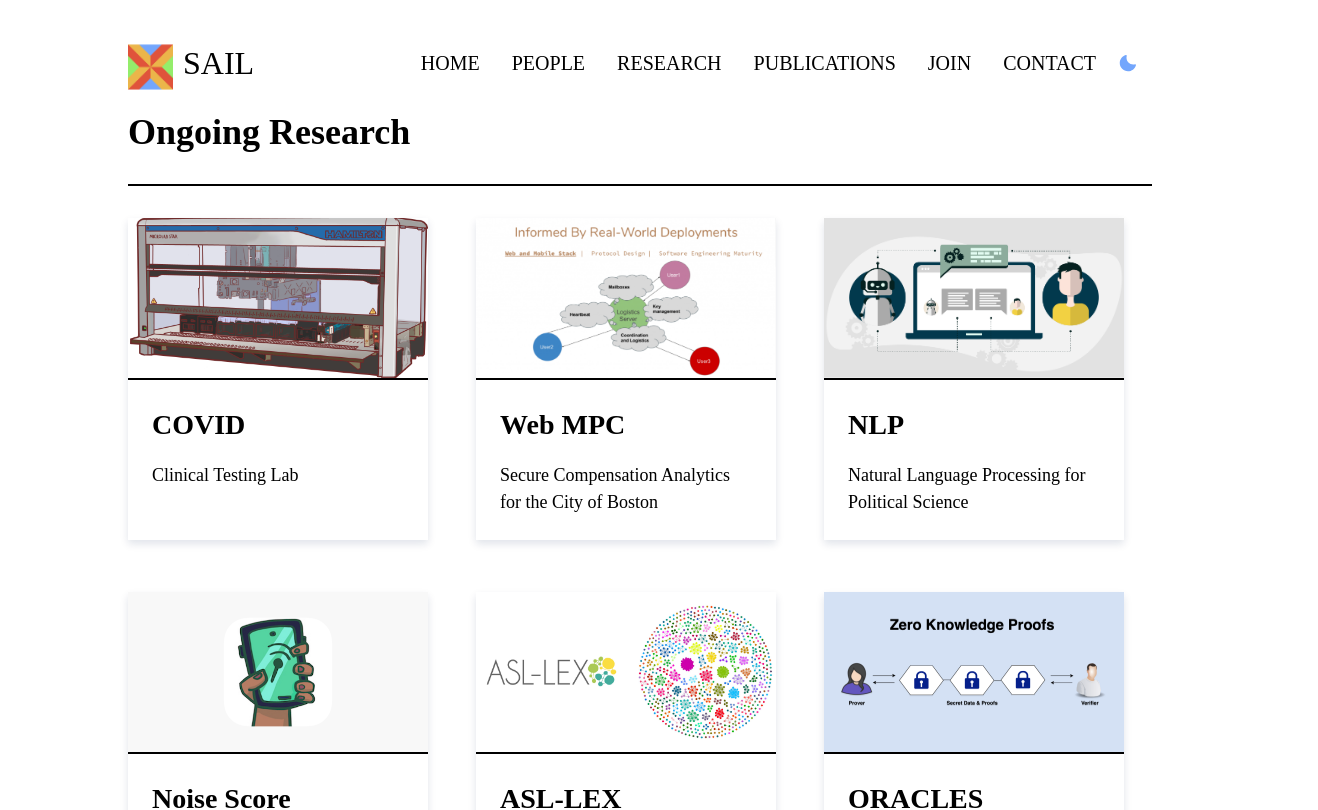
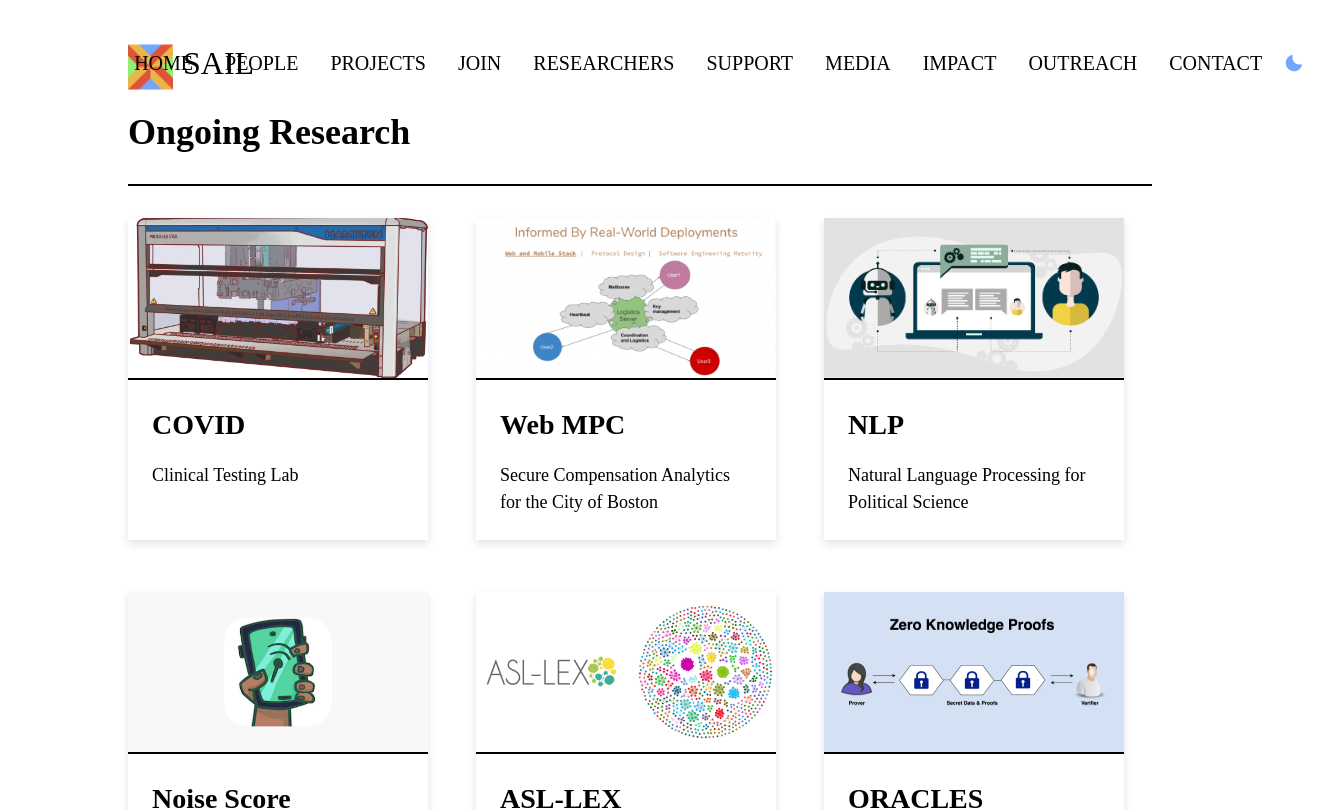
Before and after one commit to hicsail/hicsail.github.io, a React app: page /research in a window 1280 px wide. Shown: the top 810 px of the page, 1318 px wide, since content can reach past the window. Built offline with nearby package versions, Linux system fonts and the light colour scheme; a web font is replaced by a local one.

Commit message:
update navigation bar

```diff
--- a/package.json
+++ b/package.json
@@ -49,7 +49,7 @@
     "source-map-loader": "^1.1.3",
     "terser-webpack-plugin": "^4.2.3",
     "ts-loader": "^8.2.0",
-        "typescript": "^4.2.4",
+    "typescript": "~4.7.0",
     "webpack": "^4.46.0",
     "webpack-cli": "^3.3.12",
     "webpack-dev-server": "^3.11.2"
--- a/src/components/Card.tsx
+++ b/src/components/Card.tsx
@@ -40,10 +40,10 @@ export const Card: React.FC<Props> = ({
           <Image
             maxWidth="100%"
             height="10rem"
+            width="100%"
+            objectFit="cover"
             src={imageHref}
             fallbackSrc="../../img/research/placeholder-research.jpg"
-            width="100%"
-            objectFit="cover"
           />
         </Box>
         <Box p="1.5em" display="block" height="10rem">
--- a/src/components/NavigationBar.tsx
+++ b/src/components/NavigationBar.tsx
@@ -39,8 +39,8 @@ export default function NavigationBar() {
         minH={'60px'}
         py={{ base: 2 }}
         px={{ base: 4 }}
-        paddingLeft='0'
-        paddingRight='0'
+        paddingLeft="0"
+        paddingRight="0"
         borderBottom={1}
         justifyContent="center"
       >
@@ -290,28 +290,53 @@ const NAV_ITEMS: Array<NavItem> = [
     ],
   },
   {
-    label: 'RESEARCH',
-    href: '/research',
+    label: 'PROJECTS',
+    href: '/projects',
+    hash: false,
+  },
+  // {
+  //   label: 'PUBLICATIONS',
+  //   href: '#',
+  //   hash: false,
+  //   children: [
+  //     {
+  //       label: 'PRESENTATIONS',
+  //       href: '/presentations',
+  //     },
+  //     {
+  //       label: 'PUBLICATIONS',
+  //       href: '/publications',
+  //     },
+  //   ],
+  // },
+  {
+    label: 'JOIN',
+    href: '/join',
     hash: false,
   },
   {
-    label: 'PUBLICATIONS',
-    href: '#',
+    label: 'RESEARCHERS',
+    href: '/researchers',
     hash: false,
-    children: [
-      {
-        label: 'PRESENTATIONS',
-        href: '/presentations',
-      },
-      {
-        label: 'PUBLICATIONS',
-        href: '/publications',
-      },
-    ],
   },
   {
-    label: 'JOIN',
-    href: '/join',
+    label: 'SUPPORT',
+    href: '/support',
+    hash: false,
+  },
+  {
+    label: 'MEDIA',
+    href: '/media',
+    hash: false,
+  },
+  {
+    label: 'IMPACT',
+    href: '/impact',
+    hash: false,
+  },
+  {
+    label: 'OUTREACH',
+    href: '/outreach',
     hash: false,
   },
   {
```
Also changed, not shown: 2 other files (tests, documents, lock files or other folders). Lines whose indentation alone changed are shown as unchanged.
